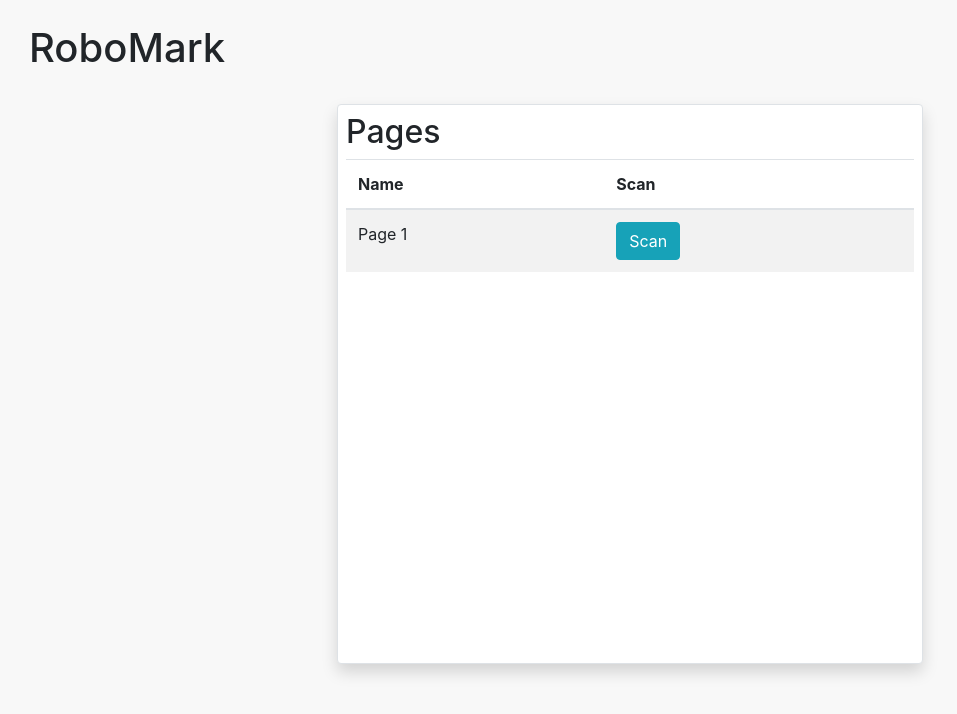
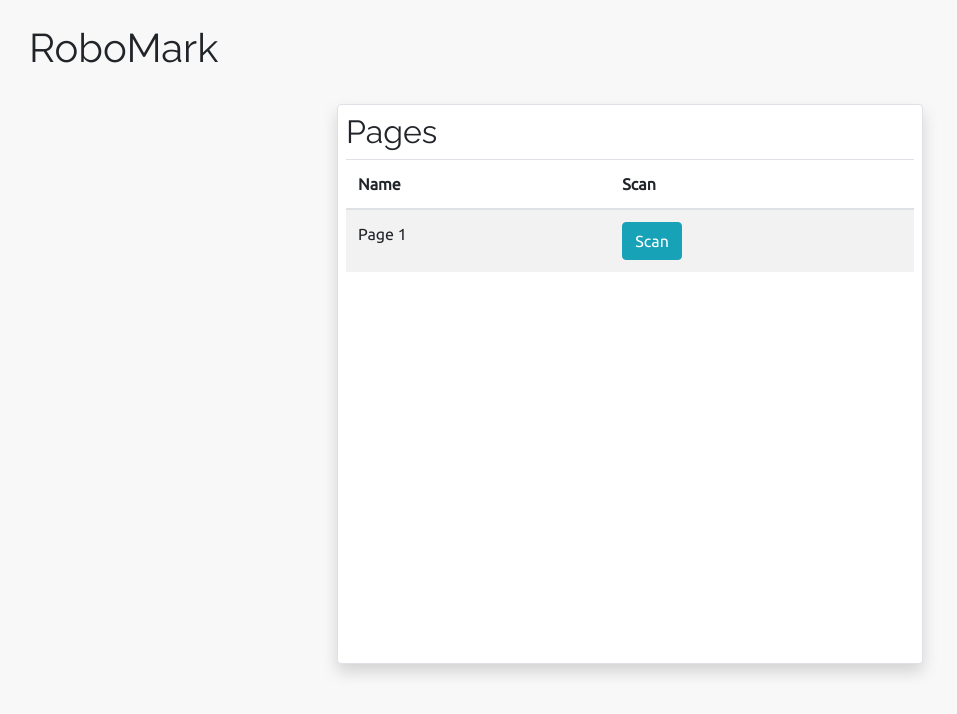
Before and after one commit to SpencerMcMurray/RoboMark, a Next.js app: page /pages in a window 1280 px wide. Shown: the top 714 px of the page, without its empty margins (10-967 px from the left). Built offline with nearby package versions, Linux system fonts and the light colour scheme.

Commit message:
Added nice fonts :)

```diff
--- a/components/Brand.jsx
+++ b/components/Brand.jsx
@@ -1,7 +1,7 @@
 import React from "react";
 
 const Brand = props => {
-  return <h1>RoboMark</h1>;
+  return <h1 className="title-font">RoboMark</h1>;
 };
 
 export default Brand;
--- a/components/DisplayColumn.jsx
+++ b/components/DisplayColumn.jsx
@@ -21,6 +21,7 @@ const DisplayColumn = props => {
                   if (key !== "id") {
                     return <td key={idx}>{item[key]}</td>;
                   }
+                  return;
                 })}
               </tr>
             );
--- a/pages/_document.jsx
+++ b/pages/_document.jsx
@@ -27,6 +27,14 @@ export default class MainDocument extends Document {
             integrity="sha384-ggOyR0iXCbMQv3Xipma34MD+dH/1fQ784/j6cY/iJTQUOhcWr7x9JvoRxT2MZw1T"
             crossOrigin="anonymous"
           />
+          <link
+            href="https://fonts.googleapis.com/css?family=Raleway&display=swap"
+            rel="stylesheet"
+          ></link>
+          <link
+            href="https://fonts.googleapis.com/css?family=Ubuntu&display=swap"
+            rel="stylesheet"
+          ></link>
         </Head>
         <body>
           <Main />
--- a/static/styles.css
+++ b/static/styles.css
@@ -6,7 +6,12 @@
   min-width: 100px;
 }
 
+.title-font {
+  font-family: "Raleway", sans-serif;
+}
+
 .main-box {
+  font-family: "Ubuntu", sans-serif;
   height: 100vh;
   background-color: #f8f8f8;
   overflow-y: overlay;
```
